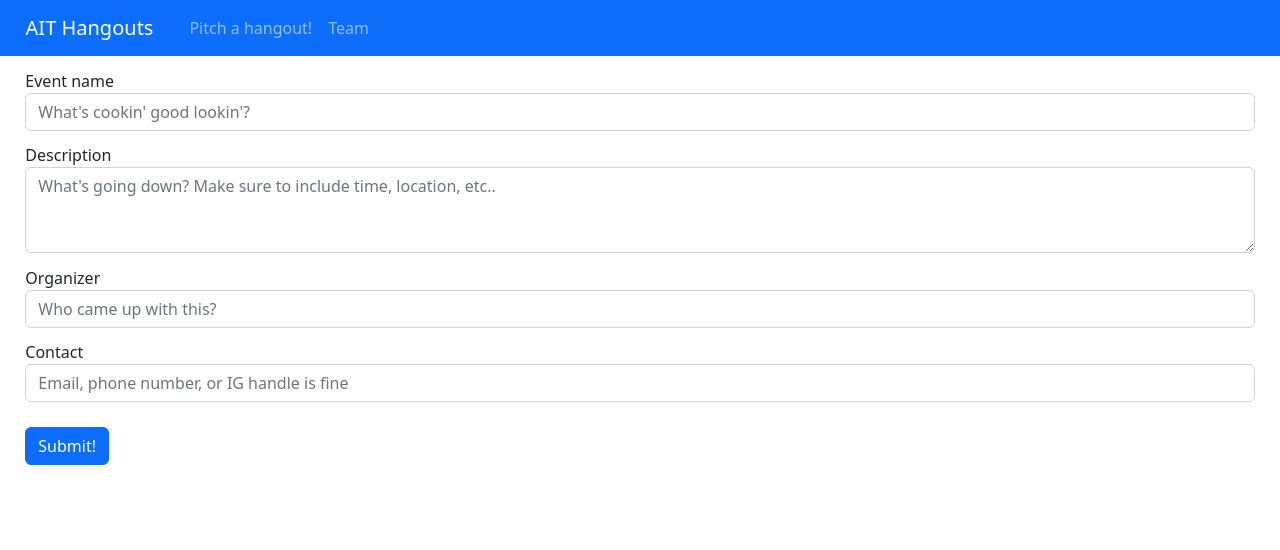
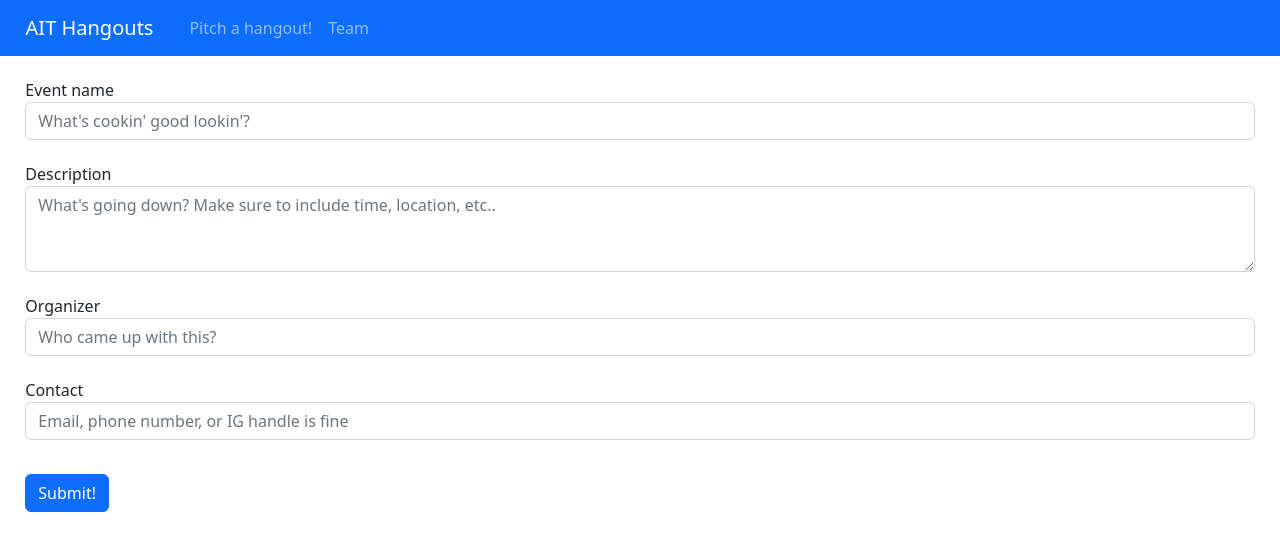
Before and after one commit to amlaban65/AITHangoutsFrontEnd, a React (Create React App) app in the folder client/: page /pitch in a window 1280 px wide. Shown: the top 550 px of the page. Built offline with nearby package versions, Linux system fonts and the light colour scheme.

Commit message:
pitch add css fixes

```diff
--- a/client/package.json
+++ b/client/package.json
@@ -11,6 +11,7 @@
     "bootstrap": "^5.2.3",
     "crypto": "^1.0.1",
     "date-fns": "^2.29.3",
+    "mdb-react-ui-kit": "^5.1.0",
     "moment": "^2.29.4",
     "path": "^0.12.7",
     "react": "^18.2.0",
--- /dev/null
+++ b/client/src/components/Footer/Footer.css
@@ -0,0 +1 @@
+.Footer {}
--- a/client/src/components/SubmitHangout/SubmitHangout.css
+++ b/client/src/components/SubmitHangout/SubmitHangout.css
@@ -1,5 +1,9 @@
 .form-group, .btn {
     margin: 1%;
+}
+.form-group {
+    margin-top: 1.75%;
+    margin-bottom: 1.75%;
 }
 .message {
     font-size: 1.2em;
```
Also changed, not shown: client/src/components/Footer/Footer.js (added, +18 -0 lines), 1 other file (tests, documents, lock files or other folders).
